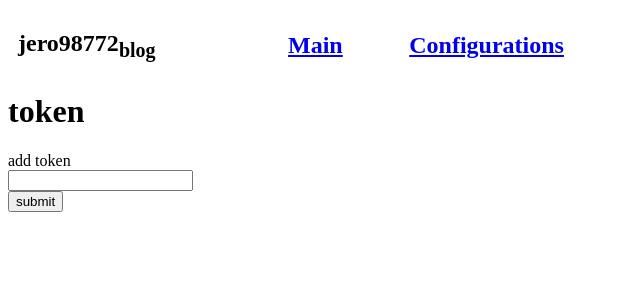
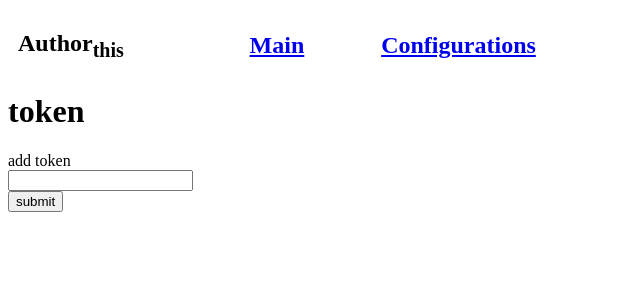
Before and after one commit to jero98772/B-FeelLog, a Flask app: page /blog/defaulttoken/ in a window 1280 px wide. Shown: the top 300 px of the page, without its empty margins (0-640 px from the left). Run offline with Flask 2, Linux system fonts and the light colour scheme.

Commit message:
fix spelling error anad fix name and this default values

```diff
--- a/core/templates/config/configmenu.html
+++ b/core/templates/config/configmenu.html
@@ -1,7 +1,7 @@
 {% extends  'template.html'%}
 {% block content %}
 {% if session['loged'] %}
-<h1>Configuration and customisation menu</h1>
+<h1>Configuration and customization menu</h1>
 <hr>
 <h2>
 <ul>
--- a/core/templates/template.html
+++ b/core/templates/template.html
@@ -1 +1 @@
-<!DOCTYPE html><html lang="en">	<jero98772ta charset="UTF-8"> 	<head>		<title>blog</title>	</head>	<body>		<h2>		<table width="720" height="20" cellspacing="5" cellpadding="5"> 		<tr>		<!--td><img src="" width="60" height="60"></td-->		<td>jero98772<sub><!--this-->blog<!--this--></sub></td>		<td><a href="/blog.html">Main</td>		<td><a href="/blog/config.html">Configurations</td>		<td></td>		</tr>		</table>		</h2>{% block content %}{% endblock %}	</body></html>
+<!DOCTYPE html><html lang="en">	<meta charset="UTF-8"> 	<head>		<title>blog</title>	</head>	<body>		<h2>		<table width="720" height="20" cellspacing="5" cellpadding="5"> 		<tr>		<!--td><img src="" width="60" height="60"></td-->		<td>Author<sub><!--blog-->this<!--blog--></sub></td>		<td><a href="/blog.html">Main</td>		<td><a href="/blog/config.html">Configurations</td>		<td></td>		</tr>		</table>		</h2>{% block content %}{% endblock %}	</body></html>
--- a/data/authorfile.txt
+++ b/data/authorfile.txt
@@ -1 +1 @@
-me
+Author
```
